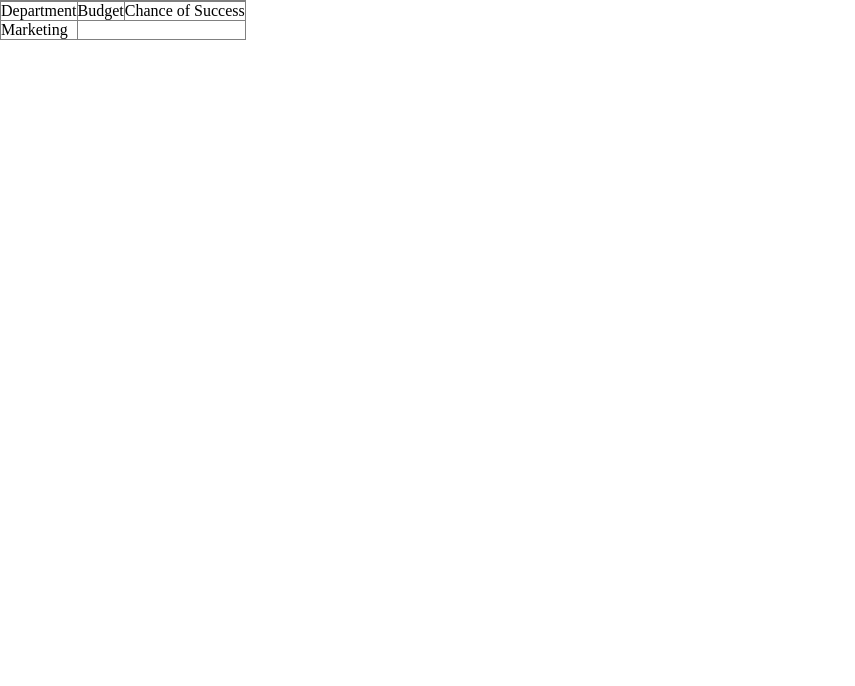
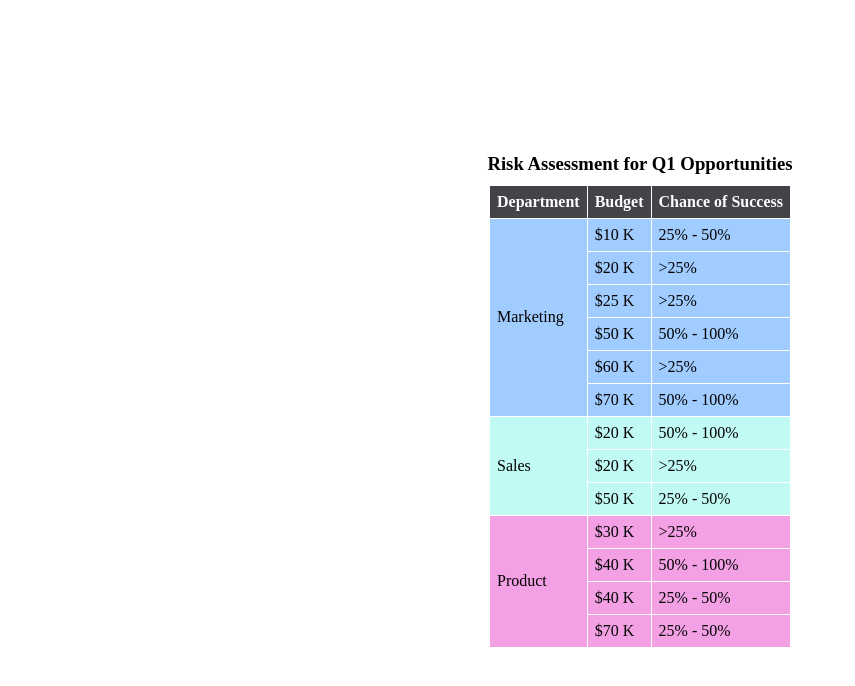
Before and after one commit to KiranKD45/hashhackcode-assessment, a plain HTML site: page task3/index.html in a window 1280 px wide. Shown: the whole page, without its empty margins (0-855 px from the left). Drawn offline with Linux system fonts and the light colour scheme.

Commit message:
task 3 complete

```diff
--- a/task3/index.html
+++ b/task3/index.html
@@ -8,19 +8,68 @@
     <link rel="stylesheet" href="style.css" />
   </head>
   <body>
-    <div class="container">
-      <table border="1px" style="border-collapse: collapse">
-        <th>
-          <tr>
-            <td>Department</td>
-            <td>Budget</td>
-            <td>Chance of Success</td>
-          </tr>
-        </th>
-        <tr>
-          <td>Marketing</td>
-        </tr>
-      </table>
-    </div>
+    <h3 style="margin-bottom: 10px">Risk Assessment for Q1 Opportunities</h3>
+    <table border="1" style="border-collapse: collapse; border-color: white">
+      <tr style="background-color: #434348; color: #fbfdfe">
+        <th>Department</th>
+        <th>Budget</th>
+        <th>Chance of Success</th>
+      </tr>
+      <tr style="background-color: #a1ccff">
+        <td rowspan="6">Marketing</td>
+        <td>$10 K</td>
+        <td>25% - 50%</td>
+      </tr>
+      <tr style="background-color: #a1ccff">
+        <td>$20 K</td>
+        <td>>25%</td>
+      </tr>
+      <tr style="background-color: #a1ccff">
+        <td>$25 K</td>
+        <td>>25%</td>
+      </tr>
+      <tr style="background-color: #a1ccff">
+        <td>$50 K</td>
+        <td>50% - 100%</td>
+      </tr>
+      <tr style="background-color: #a1ccff">
+        <td>$60 K</td>
+        <td>>25%</td>
+      </tr>
+      <tr style="background-color: #a1ccff">
+        <td>$70 K</td>
+        <td>50% - 100%</td>
+      </tr>
+      <tr style="background-color: #c1faf4">
+        <td rowspan="3">Sales</td>
+        <td>$20 K</td>
+        <td>50% - 100%</td>
+      </tr>
+      <tr style="background-color: #c1faf4">
+        <td>$20 K</td>
+        <td>>25%</td>
+      </tr>
+      <tr style="background-color: #c1faf4">
+        <td>$50 K</td>
+        <td>25% - 50%</td>
+      </tr>
+      <tr style="background-color: #f3a0e5">
+        <td rowspan="4">Product</td>
+        <td>$30 K</td>
+        <td>>25%</td>
+      </tr>
+      <tr style="background-color: #f3a0e5">
+        <td>$40 K</td>
+        <td>50% - 100%</td>
+      </tr>
+      <tr style="background-color: #f3a0e5">
+        <td>$40 K</td>
+        <td>25% - 50%</td>
+      </tr>
+      <tr style="background-color: #f3a0e5">
+        <td>$70 K</td>
+        <td>25% - 50%</td>
+      </tr>
+    </table>
   </body>
 </html>
--- a/task3/style.css
+++ b/task3/style.css
@@ -3,3 +3,17 @@
   padding: 0;
   box-sizing: border-box;
 }
+
+body {
+  height: 100vh;
+  display: flex;
+  justify-content: center;
+  align-items: center;
+  flex-direction: column;
+}
+
+td,
+th {
+  padding: 7px;
+  /* text-align: left; */
+}
```
Also changed, not shown: task2/style.css (+0 -22 lines).
